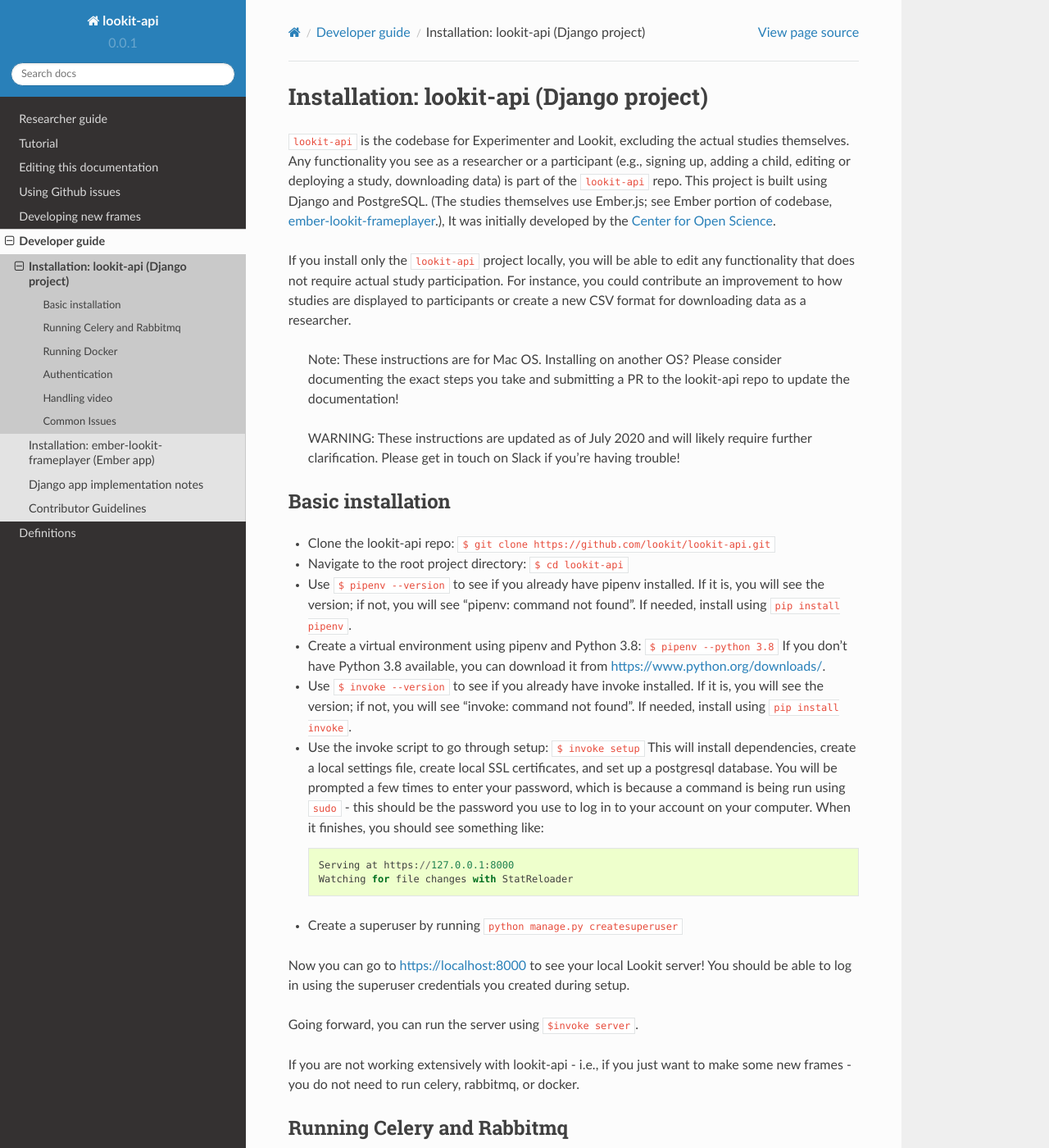
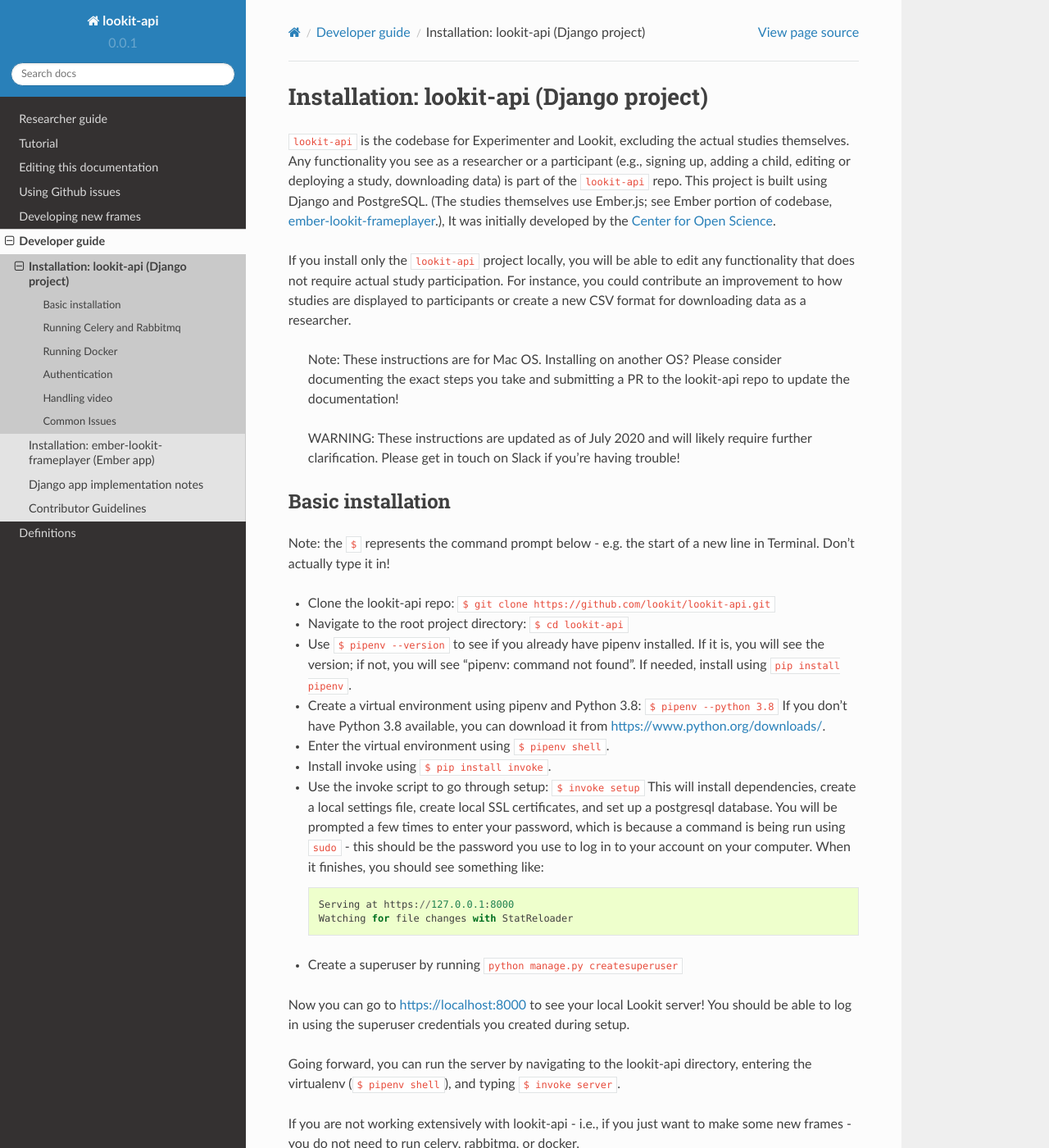
Before and after one commit to lookit/lookit-docs, a Sphinx documentation site: the page built from docs/source/install-django-project.rst, in a window 1280 px wide and 1400 px high. Shown: the whole window at 82% size. Built offline with Sphinx 7.4.7 and the Read the Docs theme 2.0.0, drawn with Linux system fonts in a browser that asks for light colours.

Commit message:
add pipenv shell instructions

```diff
--- a/docs/source/install-django-project.rst
+++ b/docs/source/install-django-project.rst
@@ -27,6 +27,8 @@
 Basic installation
 ~~~~~~~~~~~~
 
+Note: the ``$`` represents the command prompt below - e.g. the start of a new line in Terminal. Don't actually type it in!
+
 - Clone the lookit-api repo: ``$ git clone https://github.com/lookit/lookit-api.git``
 - Navigate to the root project directory: ``$ cd lookit-api``
 - Use ``$ pipenv --version`` to see if you already have pipenv installed. If it is, you
@@ -35,9 +37,8 @@
 - Create a virtual environment using pipenv and Python 3.8: ``$ pipenv --python 3.8``
   If you don't have Python 3.8 available, you can download it from
   https://www.python.org/downloads/.
-- Use ``$ invoke --version`` to see if you already have invoke installed. If it is, you
-  will see the version; if not, you will see "invoke: command not found".
-  If needed, install using ``pip install invoke``.
+- Enter the virtual environment using ``$ pipenv shell``.
+- Install invoke using ``$ pip install invoke``.
 - Use the invoke script to go through setup: ``$ invoke setup`` This will install dependencies,
   create a local settings file, create local SSL certificates, and set up a postgresql database.
   You will be prompted a few times to enter your password, which is because a command is
@@ -54,7 +55,8 @@
 Now you can go to https://localhost:8000 to see your local Lookit server! You should be able to log in using
 the superuser credentials you created during setup.
 
-Going forward, you can run the server using ``$invoke server``.
+Going forward, you can run the server by navigating to the lookit-api directory,
+entering the virtualenv (``$ pipenv shell``), and typing ``$ invoke server``.
 
 If you are not working extensively with lookit-api - i.e., if you just want to make some
 new frames - you do not need to run celery, rabbitmq, or docker.
```
